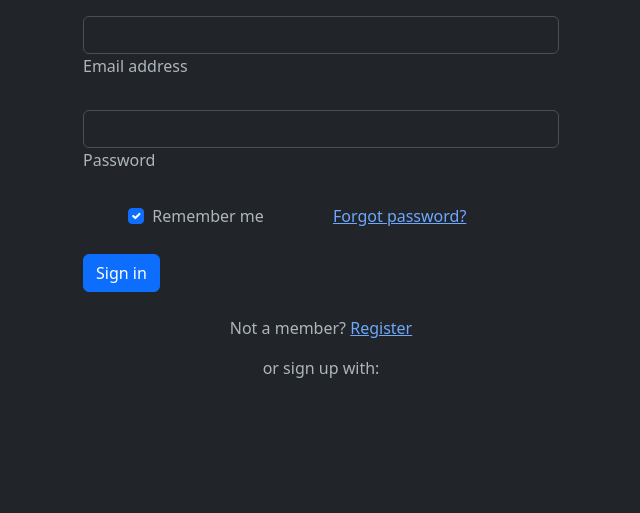
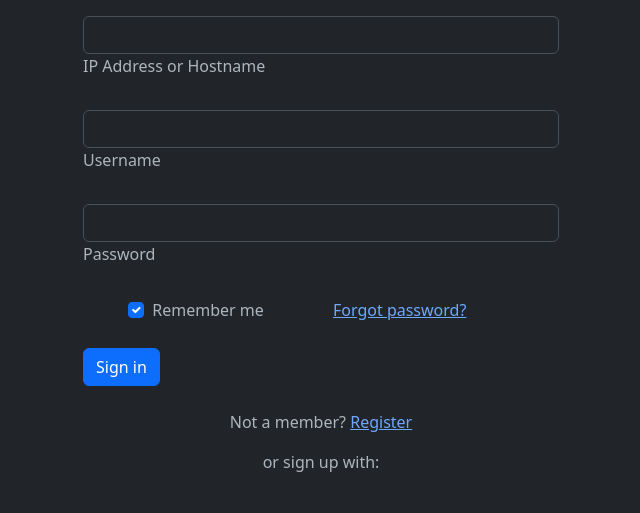
Before and after one commit to Nathan8044/PHASE_2, a Flask app: template templates/login.html in a window 1280 px wide. Shown: the part 56-569 px from the top of the page, without its empty margins (319-959 px from the left). Run offline with Flask 3, Linux system fonts and the light colour scheme; the template is opened without the code that fills it, so the values that code supplies are empty; some libraries are stand-ins or nearby versions.

Commit message:
Update login.html

```diff
--- a/templates/login.html
+++ b/templates/login.html
@@ -98,14 +98,19 @@
             <form>
                 <div class="form-outline mb-4">
                 <input type="email" id="form2Example1" class="form-control" />
-                <label class="form-label" for="form2Example1">Email address</label>
+                <label class="form-label" for="form2Example1">IP Address or Hostname</label>
                 </div>
 
                 <!-- Password input -->
                 <div class="form-outline mb-4">
                 <input type="password" id="form2Example2" class="form-control" />
-                <label class="form-label" for="form2Example2">Password</label>
+                <label class="form-label" for="form2Example2">Username</label>
                 </div>
+
+                <div class="form-outline mb-4">
+                    <input type="password" id="form2Example2" class="form-control" />
+                    <label class="form-label" for="form2Example2">Password</label>
+                    </div>
 
                 <!-- 2 column grid layout for inline styling -->
                 <div class="row mb-4">
```
